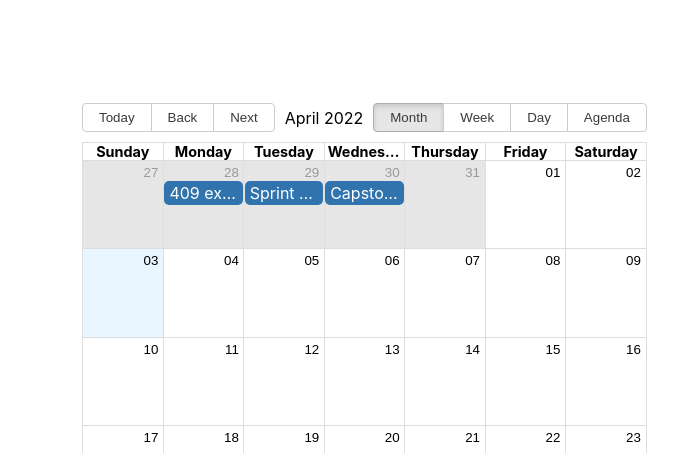
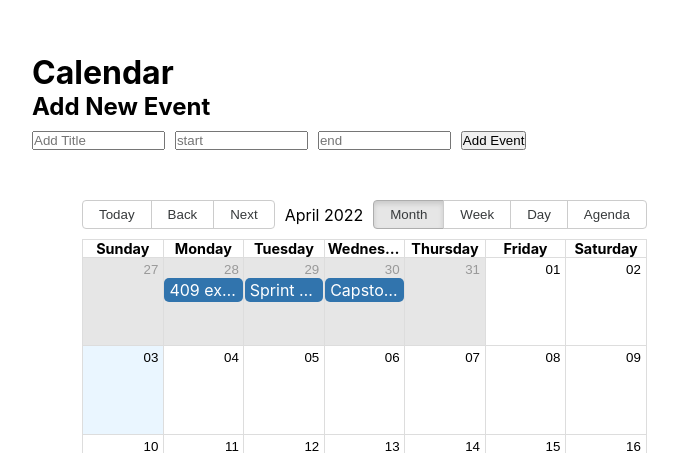
Before and after one commit to Bstuart77/Checklist_418, a React (Create React App) app: page /monthlyview in a window 1280 px wide. Shown: the part 347-800 px from the top of the page, without its empty margins (168-846 px from the left). Built offline with nearby package versions, Linux system fonts and the light colour scheme.

Commit message:
Added add a task function

```diff
--- a/src/MonthlyView.js
+++ b/src/MonthlyView.js
@@ -1,4 +1,3 @@
-
 import format from "date-fns/format";
 import getDay from "date-fns/getDay";
 import parse from "date-fns/parse";
@@ -6,8 +5,7 @@
 import React, { useState } from "react";
 import { Calendar, dateFnsLocalizer } from "react-big-calendar";
 import "react-big-calendar/lib/css/react-big-calendar.css";
-import DatePicker from "react-datepicker";
-import "react-datepicker/dist/react-datepicker.css";
+
 
 const locales = {
   "en-US": require("date-fns/locale/en-US"),
@@ -41,11 +39,32 @@
 
 
 function MonthlyView() {
-  return (
-    <div className="MonthlyView">
-     <Calendar localizer={localizer} events={events}
-     startAccessor="start" endAccessor="end" style={{ height: 500, margin: "50px" }} />
-    </div>
+  const [newEvent, setNewEvent] = useState({title: "", start: "", end: ""})
+    const [allEvents, setAllEvents] = useState(events)
+
+    function handleAddEvent() {
+      setAllEvents([...allEvents, newEvent])
+    }
+    return (
+      <div className="MonthlyView">
+        <h1>Calendar</h1>
+        <h2>Add New Event</h2>
+        <div>
+          <input type="text" placeholder="Add Title" style={{ width: "20%", marginRight: "10px" }} value={newEvent.title} onChange={(e) => setNewEvent({ ...newEvent, title: e.target.value })} />
+          <input type="text" placeholder="start" style={{ width: "20%", marginRight: "10px" }} value={newEvent.start} onChange={(e) => setNewEvent({ ...newEvent, start: e.target.value })} />
+          <input type="text" placeholder="end" style={{ width: "20%", marginRight: "10px" }} value={newEvent.end} onChange={(e) => setNewEvent({ ...newEvent, end: e.target.value })} />
+
+          <button style={{marginTop: "10px"}} onClick = {handleAddEvent}>
+            Add Event
+          </button>
+        </div>
+       <Calendar
+          localizer = {localizer}
+          events = {allEvents}
+          startAccessor = "start"
+          endAccessor = "end"
+          style = {{ height: 500, margin: "50px" }}/>
+      </div>
   );
 }
 
```
